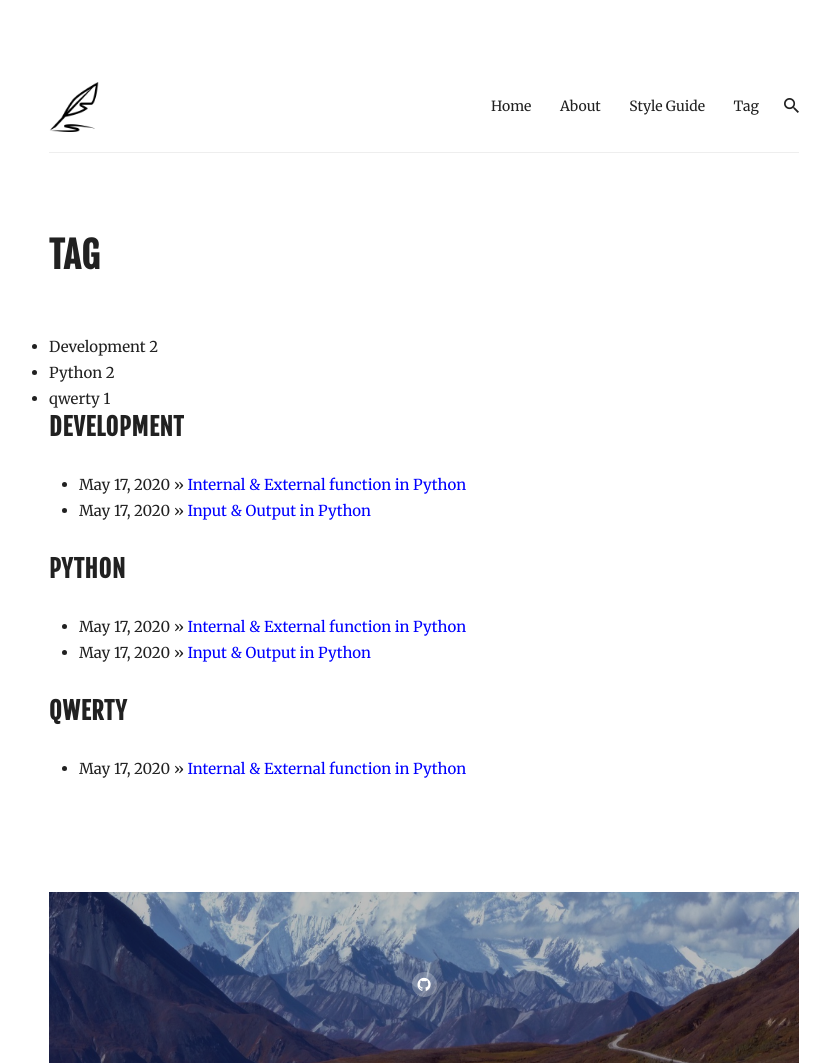
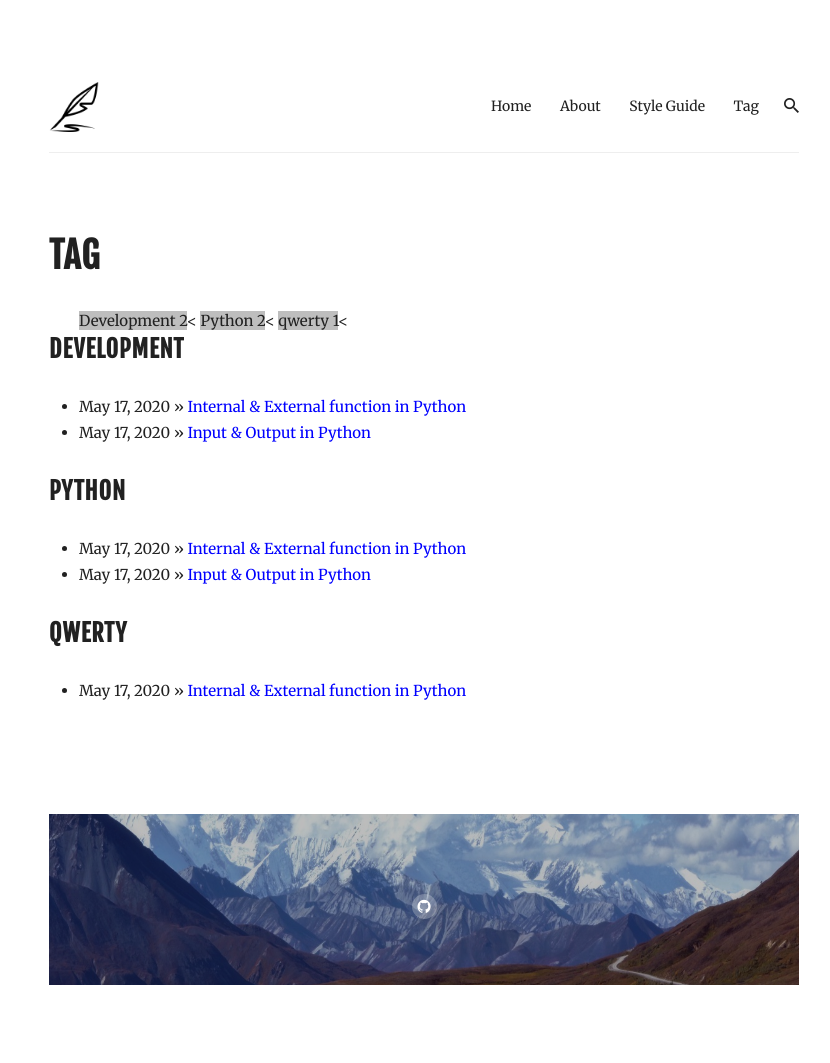
Before and after one commit to captwk5/captwk5.github.io, a Jekyll site: the page built from _pages/tag.md, in a window 1280 px wide. Shown: the whole page, without its empty margins (216-1046 px from the left). Built offline with Jekyll 4.4.1, drawn with Linux system fonts in a browser that asks for light colours; nearby versions of some CDN libraries; after the commit the page ends 985 px from its top, so only the background shows below that.

Commit message:
tag style

```diff
--- a/_pages/tag.md
+++ b/_pages/tag.md
@@ -12,7 +12,7 @@ permalink: /tag/
 <div id="tags">
   <ul class="tag-box inline">
     {% for tag in tag_words %}
-      <li><a href="#{{ tag | cgi_escape }}">{{ tag }} <span>{{ site.tags[tag] | size }}</span></a></li>
+      <a href="#{{ tag | cgi_escape }}" style="background-color:#bebebe">{{ tag }} <span>{{ site.tags[tag] | size }}</span></a><
     {% endfor %}
   </ul>
   {% for item in (0..site.tags.size) %}{% unless forloop.last %}
```
